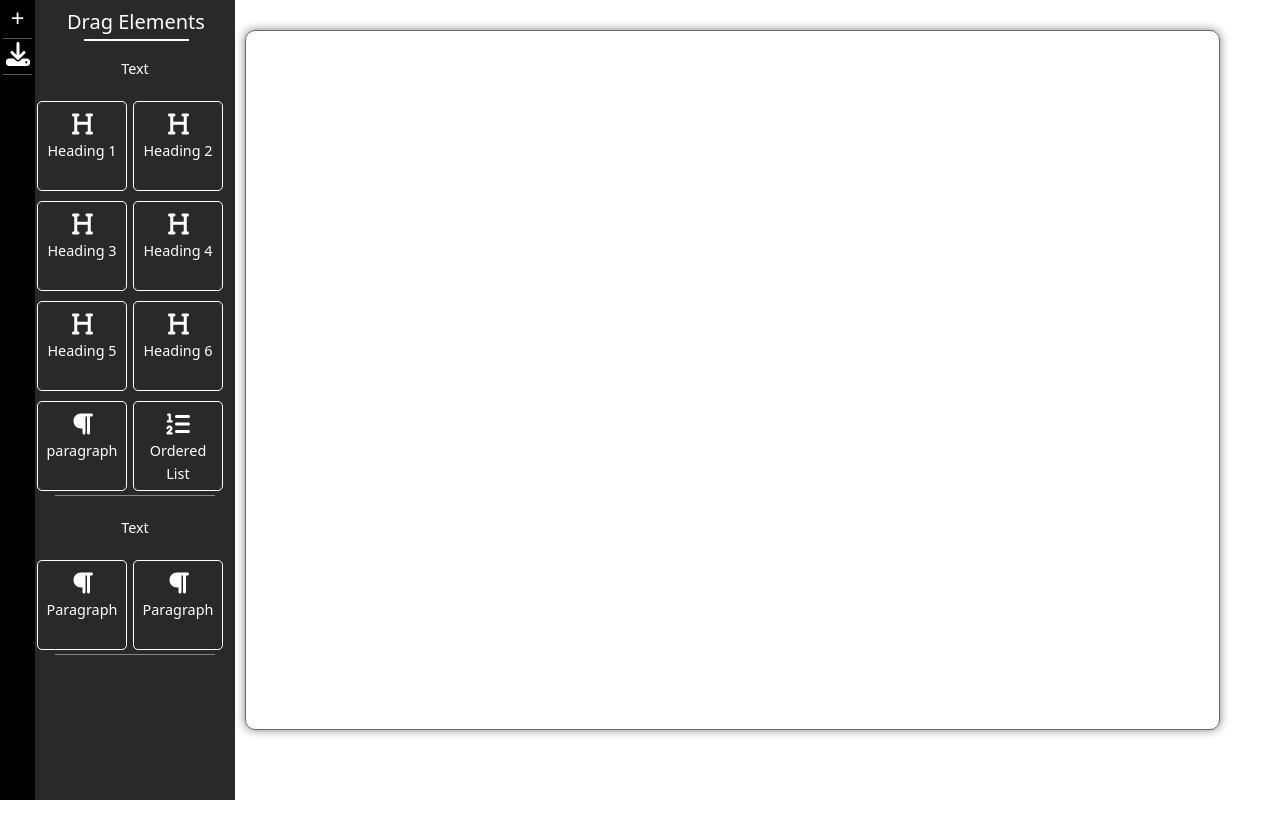
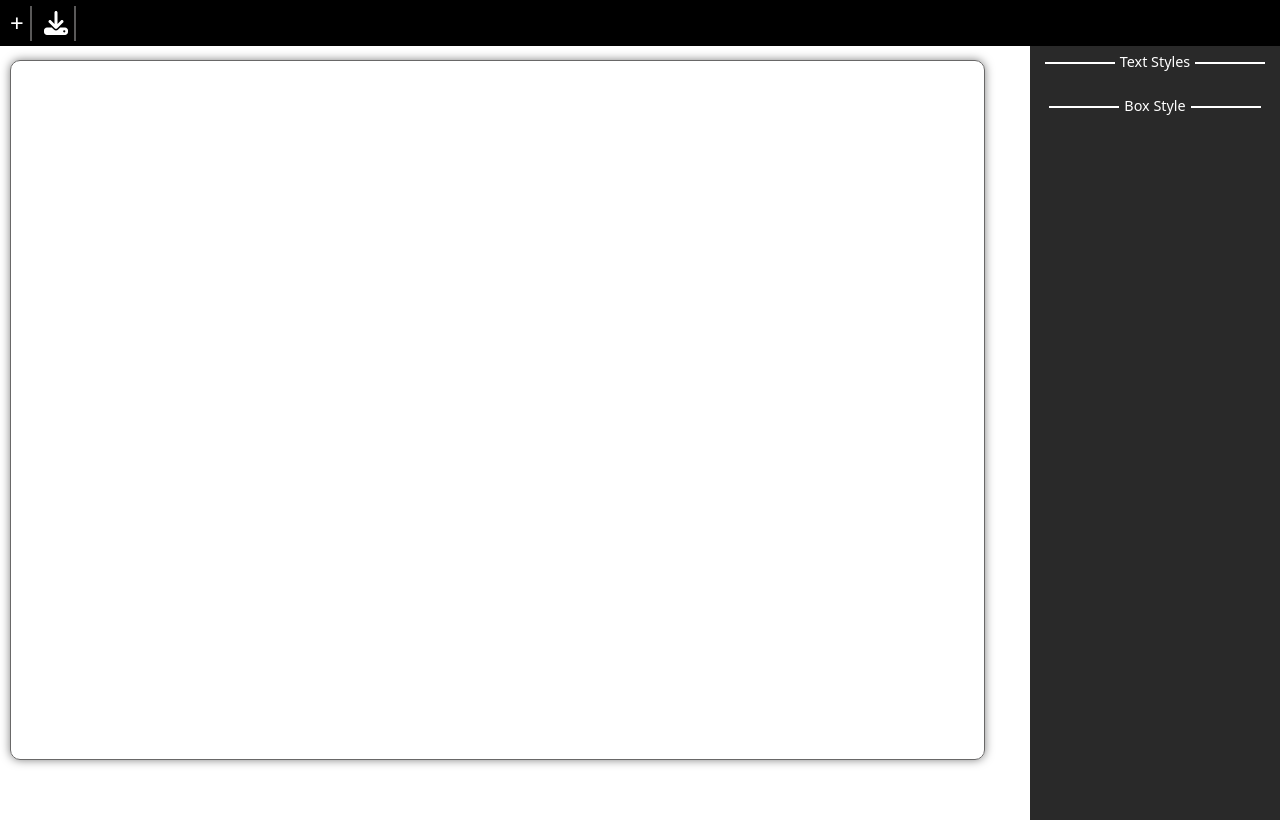
Before and after one commit to Smit-Patel-2133/mak-Z, a React (Vite) app in the folder Front End/mak Z/: page /editPage in a window 1280 px wide. Built offline with nearby package versions, Linux system fonts and the light colour scheme.

Commit message:
fix element position and chagne some style

```diff
--- a/Front End/mak Z/src/components/EditPage/EditPage.jsx
+++ b/Front End/mak Z/src/components/EditPage/EditPage.jsx
@@ -99,7 +99,7 @@ const editPage = () => {
                     </div>
                 </div>
             </div>
-            <UserPage bodyPageRef={userPage} className="edit" sendDataToUserCss={sendDataToUserCss}/>
+            <UserPage bodyPageRef={userPage} styleHover={styleHover} className="edit" sendDataToUserCss={sendDataToUserCss}/>
             <UserCss styleHover={styleHover} receivedData={dataFromUserPage} />
         </div>
         </>
--- a/Front End/mak Z/src/components/EditPage/editPage.css
+++ b/Front End/mak Z/src/components/EditPage/editPage.css
@@ -1,11 +1,11 @@
 .toolBar {
     background-color: black;
     color: white;
-    width: 35px;
-    display: flex;
-    flex-direction: column;
-    min-height: 100vh;
-    float: left;
+    width: 100%;
+    position: fixed;
+    top: 0;
+    z-index: 5;
+    box-sizing: border-box;
 }
 
 .toolBar ul,
@@ -14,35 +14,41 @@
     padding: 0;
     margin: 0;
 }
-
 .toolBar li {
     font-size: x-large;
     text-align: center;
     position: relative;
+    display: inline-block;
+    cursor: grab;
+    margin: 5px;
+    padding: 0px 5px;
+    justify-content: center;
 }
 
 .toolBar li::after {
     position: absolute;
     content: '';
-    width: 29px;
+    width: 1.5px;
     background-color: rgb(90, 89, 89);
-    height: 1.5px;
-    bottom: -3px;
-    left: 3px;
+    height: 35px;
+    bottom: 0px;
+    right: -3px;
 }
 
 .elements {
     background-color: rgb(41, 41, 41);
-    left: 35px;
     color: white;
     float: left;
-    overflow: hidden;
     width: 0px;
+    height: 100vh;
+    position: fixed;
     display: flex;
     flex-direction: column;
-    min-height: 100vh;
     transition: 1s ease-in-out;
     white-space: nowrap;
+    margin-top: 45px;
+    overflow-y: scroll;
+    padding-bottom: 50px;
 }
 
 .add:hover,
@@ -53,11 +59,6 @@
 .elementHovered {
     width: 200px;
 }
-
-.main {
-    position: relative;
-}
-
 .elements h5 {
     margin-top: 10px;
     margin-left: 32px;
@@ -81,7 +82,6 @@
     height: auto !important;
     position: relative;
     white-space: nowrap;
-    overflow: hidden;
 }
 
 .mainList::after {
@@ -98,7 +98,6 @@
     list-style-type: none;
     padding: 0;
     margin: 0;
-    overflow: hidden;
 }
 
 .list li {
--- a/Front End/mak Z/src/components/UserCss/UserCss.css
+++ b/Front End/mak Z/src/components/UserCss/UserCss.css
@@ -1,12 +1,13 @@
 .style {
-    position: sticky;
-    top: 0;
+    position: fixed;
+    right: 0;
     width: 250px;
-    float: right;
     background-color: rgb(41, 41, 41);
     height: 100vh;
+    margin-top: 45px;
     overflow-y: scroll;
     transition: 1s ease-in-out;
+    padding-bottom: 40px;
 }
 .styleHovered {
     width: 0px;
@@ -32,3 +33,34 @@ select{
 .activeElementClass{
     border: 2px solid orangered;
 }
+.style p{
+    color: white;
+    text-align: center;
+    margin-top: 5px;
+    cursor: pointer;
+}
+.textTable, .boxStyle{
+    max-height: 0px;
+    overflow: hidden !important;
+}
+.style p::after{
+    content: '';
+    display: inline-block; /* Display the pseudo-element inline */
+    background-color: white;
+    width: 70px;
+    height: 2px;
+    margin-bottom: 3px;
+    margin-left: 5px;
+}
+.style p::before{
+    display: inline-block;
+    content: '';
+    background-color: white;
+    width: 70px;
+    height: 2px;
+    margin-bottom: 3px;
+    margin-right: 5px;
+}
+.expandTextTable, .expandBoxStyle{
+    max-height:fit-content;
+}
--- a/Front End/mak Z/src/components/UserCss/UserCss.jsx
+++ b/Front End/mak Z/src/components/UserCss/UserCss.jsx
@@ -31,7 +31,11 @@ const UserCss = ({ styleHover, receivedData  }) => {
   const [textDecorationValue, textDecorationFun] = useState(null);
   const textTransform = useRef(null);
   const [textTransformValue, textTransformFun] = useState(null);
-  var [activeElement,setActiveElement] = useState(null);
+
+  const [activeElement,setActiveElement] = useState(null);
+  const [expandTextTable,setExpandTextTable] = useState(false);
+  const [expandBoxStyle,setExpandBoxStyle] = useState(false);
+
   useEffect(() => {
       if(activeElement) activeElement.classList.add('activeElementClass');
   }, [activeElement]);
@@ -64,8 +68,8 @@ const UserCss = ({ styleHover, receivedData  }) => {
       fontColor.current.value = targetFontColor;
       fontColorFun(receivedData)
       const targetBgColor = rgbToHex(computedStyle.getPropertyValue('background-color'));
-      bgColor.current.value = targetBgColor;
-      bgColorFun(receivedData)
+      // bgColor.current.value = targetBgColor;
+      // bgColorFun(receivedData)
       const targetwidth = computedStyle.getPropertyValue('width');
       width.current.value = parseInt(targetwidth);
       widthFun(receivedData)
@@ -137,29 +141,18 @@ const UserCss = ({ styleHover, receivedData  }) => {
   }
 
 
+  function textTableStyle(){
+    setExpandTextTable(!expandTextTable)
+  }
+  function boxStyle(){
+    setExpandBoxStyle(!expandBoxStyle)
+  }
+
   return (
     <div className={`style ${styleHover ? '' : 'styleHovered'}`}>
+      <p onClick={textTableStyle}>Text Styles</p>
+      <div className={`textTable ${expandTextTable ? 'expandTextTable' : ''}`}>
         <table>
-        <tr>
-          <td><label htmlFor="width">Width: </label></td>
-          <td><input type="number" ref={width} name='width' className='width' onChange={widthOnChange}/><br /></td>
-        </tr>
-        <tr>
-          <td><label htmlFor="height">Height: </label></td>
-          <td><input type="number" ref={height} name='height' className='height' onChange={heightOnChange}/><br /></td>
-        </tr>
-        <tr>
-          <td><label htmlFor="fontSize">Font Size: </label></td>
-          <td><input type="number" ref={fontSize} name='fontSize' className='fontSize' onChange={fontSizeOnChange}/><br /></td>
-        </tr>
-        <tr>
-          <td><label htmlFor="fontWeight">Font Weight: </label></td>
-          <td><input type="number" ref={fontWeight} name='fontWeight' className='fontWeight' onChange={fontWeightOnChange}/><br /></td>
-        </tr>
-        <tr>
-          <td><label htmlFor="fontColor"> Font Color: </label></td>
-          <td><input type="color" ref={fontColor} name='fontColor' className='fontColor' onChange={fontColorOnChange}/><br /></td>
-        </tr>
           <tr>
             <td><label htmlFor="fontFamily">Font Family: </label></td>
             <td>
@@ -188,6 +181,14 @@ const UserCss = ({ styleHover, receivedData  }) => {
             </td>
           </tr>
           <tr>
+            <td><label htmlFor="fontSize">Font Size: </label></td>
+            <td><input type="number" ref={fontSize} name='fontSize' className='fontSize' onChange={fontSizeOnChange}/><br /></td>
+          </tr>
+          <tr>
+            <td><label htmlFor="fontWeight">Font Weight: </label></td>
+            <td><input type="number" ref={fontWeight} name='fontWeight' className='fontWeight' onChange={fontWeightOnChange}/><br /></td>
+          </tr>
+          <tr>
             <td><label htmlFor="fontStyle">Font Style: </label></td>
             <td>
               <select ref={fontStyle} name='fontStyle' className='fontStyle' onChange={fontStyleOnChange}>
@@ -199,7 +200,11 @@ const UserCss = ({ styleHover, receivedData  }) => {
             </td>
           </tr>
           <tr>
-          <td><label htmlFor="textAlign">Text Align: </label></td>
+            <td><label htmlFor="fontColor"> Text Color: </label></td>
+            <td><input type="color" ref={fontColor} name='fontColor' className='fontColor' onChange={fontColorOnChange}/><br /></td>
+          </tr>
+          <tr>
+            <td><label htmlFor="textAlign">Text Alignment: </label></td>
             <td>
               <select ref={textAlign} name='textAlign' className='textAlign' onChange={textAlignOnChange}>
                 <option value="left">--None--</option>
@@ -222,10 +227,10 @@ const UserCss = ({ styleHover, receivedData  }) => {
             <td><label htmlFor="wordSpacing">Word Spacing: </label></td>
             <td><input type="number" ref={wordSpacing} name='wordSpacing' className='wordSpacing' onChange={wordSpacingOnChange}/><br /></td>
           </tr>
-        <tr>
+          {/* <tr>
             <td><label htmlFor="bgColor"> Background Color: </label></td>
             <td><input type="color" ref={bgColor} name='bgColor' className='bgColor' onChange={bgColorOnChange}/><br /></td>
-        </tr>
+          </tr> */}
           <tr>
             <td><label htmlFor="textDecoration">Text Decoration: </label></td>
             <td>
@@ -251,6 +256,20 @@ const UserCss = ({ styleHover, receivedData  }) => {
           </tr>
         </table>
       </div>
+      <p onClick={boxStyle}>Box Style</p>
+      <div className={`boxStyle ${expandBoxStyle ? 'expandBoxStyle' : ''}`}>
+        <table>
+          <tr>
+            <td><label htmlFor="width">Width: </label></td>
+            <td><input type="number" ref={width} name='width' className='width' onChange={widthOnChange}/><br /></td>
+          </tr>
+          <tr>
+            <td><label htmlFor="height">Height: </label></td>
+            <td><input type="number" ref={height} name='height' className='height' onChange={heightOnChange}/><br /></td>
+          </tr>
+        </table>
+      </div>
+    </div>
   )
 }
 
--- a/Front End/mak Z/src/components/UserPage/UserPage.jsx
+++ b/Front End/mak Z/src/components/UserPage/UserPage.jsx
@@ -2,7 +2,7 @@ import React, { useEffect, useRef, useState } from 'react'
 import './userPage.css';
 import axios from "axios";
 
-const UserPage = ({props , bodyPageRef, sendDataToUserCss}) => {
+const UserPage = ({props , bodyPageRef, sendDataToUserCss, styleHover}) => {
     // const bodyPageRef = useRef(null);
 
     const logOuterHTML = () => {
@@ -193,13 +193,15 @@ const UserPage = ({props , bodyPageRef, sendDataToUserCss}) => {
         const tagName = target.tagName.toLowerCase();
         if (tagName.startsWith('h') || tagName === 'p' || tagName === 'ol') {
             return target; // If dropping on a valid target element, insert before it
-        } else {
+        }else if(tagName === 'li'){
+            return target.parentNode;
+        }else {
             return null; // Otherwise, append at the end
         }
     }
 
   return (
-    <div className='pageBody' onKeyDown={handleKeyDown} ref={bodyPageRef} onDrop={handleDrop} onDragOver={handleDragOver}>
+    <div className={`pageBody ${styleHover ? '' : 'styleHoveredPageBody'}`} onKeyDown={handleKeyDown} ref={bodyPageRef} onDrop={handleDrop} onDragOver={handleDragOver}>
     </div>
   )
 }
--- a/Front End/mak Z/src/components/UserPage/userPage.css
+++ b/Front End/mak Z/src/components/UserPage/userPage.css
@@ -1,12 +1,14 @@
 .pageBody{
     width: calc(100% - 305px);
     border: 1px solid rgb(105, 104, 104);
-    margin: 30px 10px;
+    margin: 60px 10px;
     float: left;
     height: auto;
     border-radius: 10px;
     min-height: 700px !important;
     box-shadow: 0 0 10px rgba(0, 0, 0, 0.5);
+    transition: 1s ease-in-out;
+    padding-bottom: 100px;
 }
 .editable {
     border: 1px solid #ccc;
@@ -16,3 +18,6 @@
 [contenteditable="true"]:focus {
     outline: none;
 }
+.styleHoveredPageBody{
+    margin-left: 230px;
+}
```
Lines whose indentation alone changed are shown as unchanged.
